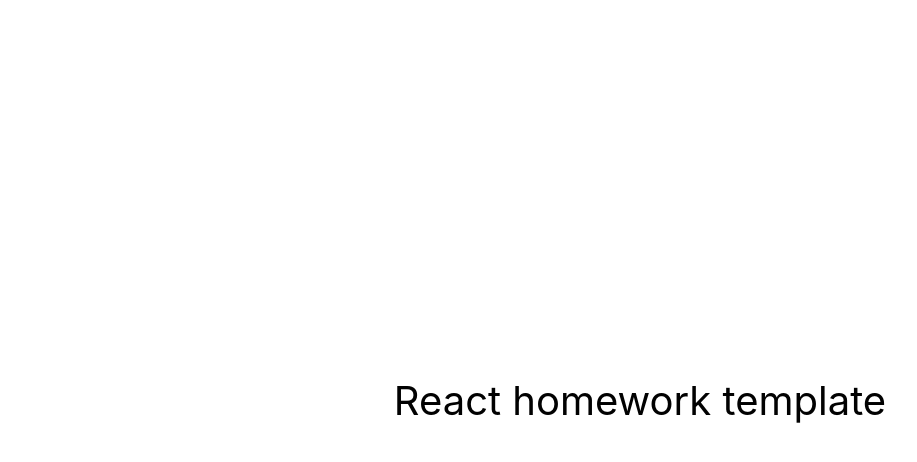
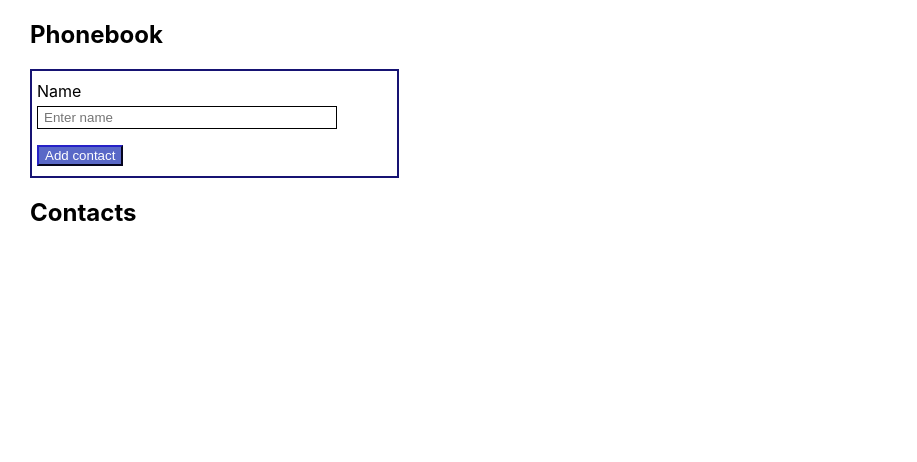
Before and after one commit to avemasha/goit-react-hw-02-phonebook, a React (Create React App) app: page / in a window 1280 px wide. Shown: the top 462 px of the page, without its empty margins (0-917 px from the left). Built offline with nearby package versions, Linux system fonts and the light colour scheme.

Commit message:
objects are not valid try array error

```diff
--- a/package.json
+++ b/package.json
@@ -7,6 +7,7 @@
     "@testing-library/jest-dom": "^5.16.3",
     "@testing-library/react": "^12.1.4",
     "@testing-library/user-event": "^13.5.0",
+    "nanoid": "^4.0.2",
     "react": "^18.1.0",
     "react-dom": "^18.1.0",
     "react-scripts": "5.0.1",
--- a/src/components/App.jsx
+++ b/src/components/App.jsx
@@ -1,16 +1,78 @@
-export const App = () => {
+import { nanoid } from 'nanoid'
+import Header from "./Header/Header";
+
+import React, { Component} from "react";
+import PhonebookForm from "./PhonebookForm/PhonebookForm";
+import ContactsList from "./Contacts/ContactsList";
+
+
+  class App extends Component {
+
+    state = {
+      contacts: [],
+      name: ''
+    }
+
+     addContact = text => {
+      console.log(text)
+
+      const contact = {
+        id: nanoid(),
+        text,
+      }
+
+
+      this.setState(({ contacts })=> ({
+        contacts: [ contact, ...contacts],
+      }))
+
+      console.log(this.state.contacts)
+    }
+
+    handleSubmit = e => {
+      e.preventDefault()
+      console.log(this.state)
+
+      this.props.onSubmit(this.state.name);
+
+      this.setState({name: ''})
+    }
+
+
+  handleChange = e => {
+      this.setState( {name: e.currentTarget.value})
+    }
+
+
+    // addContact = name => {
+    //   console.log(name)
+    // }
+
+
+
+    render () {
+
+      const {contacts} = this.state;
+
       return (
       <div
         style={{
-        height: '100vh',
+          // height: '100vh',
           display: 'flex',
-        justifyContent: 'center',
-        alignItems: 'center',
-        fontSize: 40,
-        color: '#010101'
+          flexDirection: 'column' ,
+          // justifyContent: 'center',
+          alignItems: 'flex-start',
+          marginLeft: '30px'
+
         }}
       >
-      React homework template
+        <Header header="Phonebook"></Header>
+        <PhonebookForm onSubmit = {this.addContact} onChange={this.handleChange}  value={this.state.name} ></PhonebookForm>
+        <Header header="Contacts"></Header>
+        <ContactsList contacts = {contacts} ></ContactsList>
     </div>
-  );
+     )
     };
+  }
+
+export default App;
--- /dev/null
+++ b/src/components/Contacts/ContactsList.js
@@ -0,0 +1,22 @@
+import React from "react";
+import PropTypes from 'prop-types';
+
+const ContactsList = ({contacts}) => (
+
+
+        <ul className="ContactsList">
+            { contacts.map(  ({id, text}) => (
+                 <li key={id}>{text}</li>
+            ))}
+
+        </ul>
+
+
+)
+
+export default ContactsList;
+
+// ContactsList.propTypes = {
+//     text: PropTypes.string.isRequired,
+//     id: PropTypes.number.isRequired,
+// }
--- /dev/null
+++ b/src/components/Header/Header.js
@@ -0,0 +1,14 @@
+import React from "react";
+import PropTypes from 'prop-types';
+
+const Header = ({header}) => {
+    return (
+        <h2>{header}</h2>
+    )
+}
+
+export default Header ;
+
+Header.propTypes = {
+    header: PropTypes.string.isRequired,
+}
--- /dev/null
+++ b/src/components/PhonebookForm/PhonebookForm.css
@@ -0,0 +1,28 @@
+label {
+    display: flex;
+    flex-direction: column;
+
+}
+
+label:not(:last-child) {
+    margin-bottom: 15px;
+}
+
+input {
+    margin-top: 5px;
+    padding: 3px 6px;
+   border: 1px solid black;
+}
+
+button {
+    background-color: #5968c7;
+    border-color: #161373;
+    border: 50;
+    color: white;
+}
+
+form {
+    border: 2px solid #161373;
+    width: 300px;
+    padding: 10px 60px 10px 5px;
+}
--- /dev/null
+++ b/src/components/PhonebookForm/PhonebookForm.js
@@ -0,0 +1,58 @@
+import React, {Component} from "react";
+
+import './PhonebookForm.css'
+
+const PhonebookForm = ({onSubmit, onChange}) =>
+
+    // state = {
+
+    //     name: ''
+    //   }
+
+    // handleSubmit = e => {
+    //     e.preventDefault()
+    //     console.log(this.state)
+
+    //     this.props.onSubmit(this.state.name);
+
+    //     this.setState({name: ''})
+    //   }
+
+
+    // handleChange = e => {
+    //     this.setState( {name: e.currentTarget.value})
+    //   }
+
+
+    //   addContact = name => {
+    //     console.log(name)
+    //   }
+
+
+ (
+        <form onSubmit={onSubmit} >
+            <label>Name
+            <input
+            id="input"
+  type="text"
+  name="name"
+  pattern="^[a-zA-Zа-яА-Я]+(([' -][a-zA-Zа-яА-Я ])?[a-zA-Zа-яА-Я]*)*$"
+  title="Name may contain only letters, apostrophe, dash and spaces. For example Adrian, Jacob Mercer, Charles de Batz de Castelmore d'Artagnan"
+  required
+  placeholder="Enter name"
+  onChange={onChange}
+
+/>
+            </label>
+
+        <button type="submit">Add contact</button>
+        </form>
+
+    )
+
+
+export default PhonebookForm;
+
+// PhonebookForm.propTypes = {
+
+//
--- a/src/index.js
+++ b/src/index.js
@@ -1,6 +1,6 @@
 import React from 'react';
 import ReactDOM from 'react-dom/client';
-import { App } from 'components/App';
+import  App from 'components/App';
 import './index.css';
 
 ReactDOM.createRoot(document.getElementById('root')).render(
```
Also changed, not shown: src/components/Contacts/ContacsList.css (added), src/components/Header/Header.css (added), 1 other file (tests, documents, lock files or other folders). Lines whose indentation alone changed are shown as unchanged.
